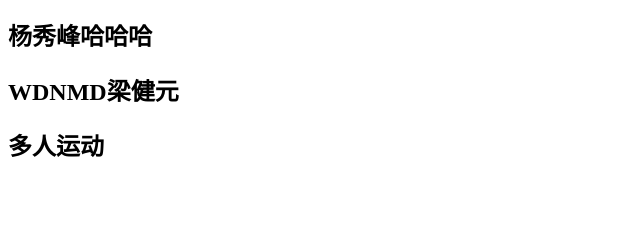
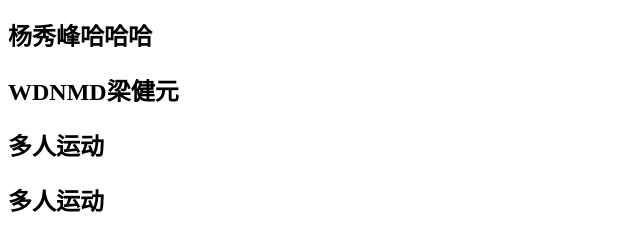
Before and after one commit to liangjianyuan1/git-, a plain HTML site: page index.html in a window 1280 px wide. Shown: the part 110-360 px from the top of the page, without its empty margins (0-640 px from the left). Drawn offline with Linux system fonts and the light colour scheme.

Commit message:
zqb测试

```diff
--- a/index.html
+++ b/index.html
@@ -14,6 +14,7 @@
 
     <h2>WDNMD梁健元</h2>
     <h2>多人运动</h2>
+    <h2>多人运动</h2>
 </body>
 
 </html>
```
